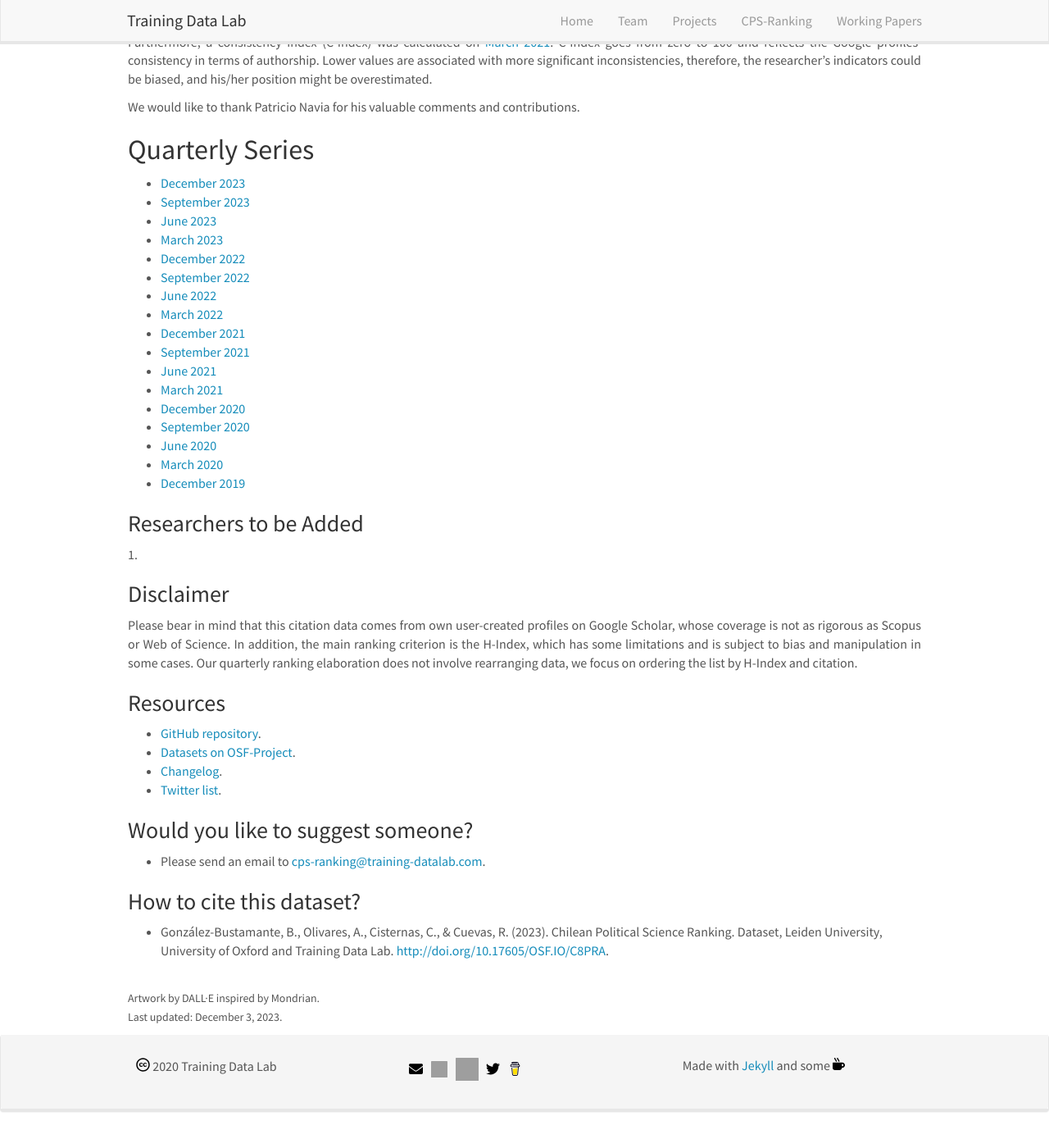
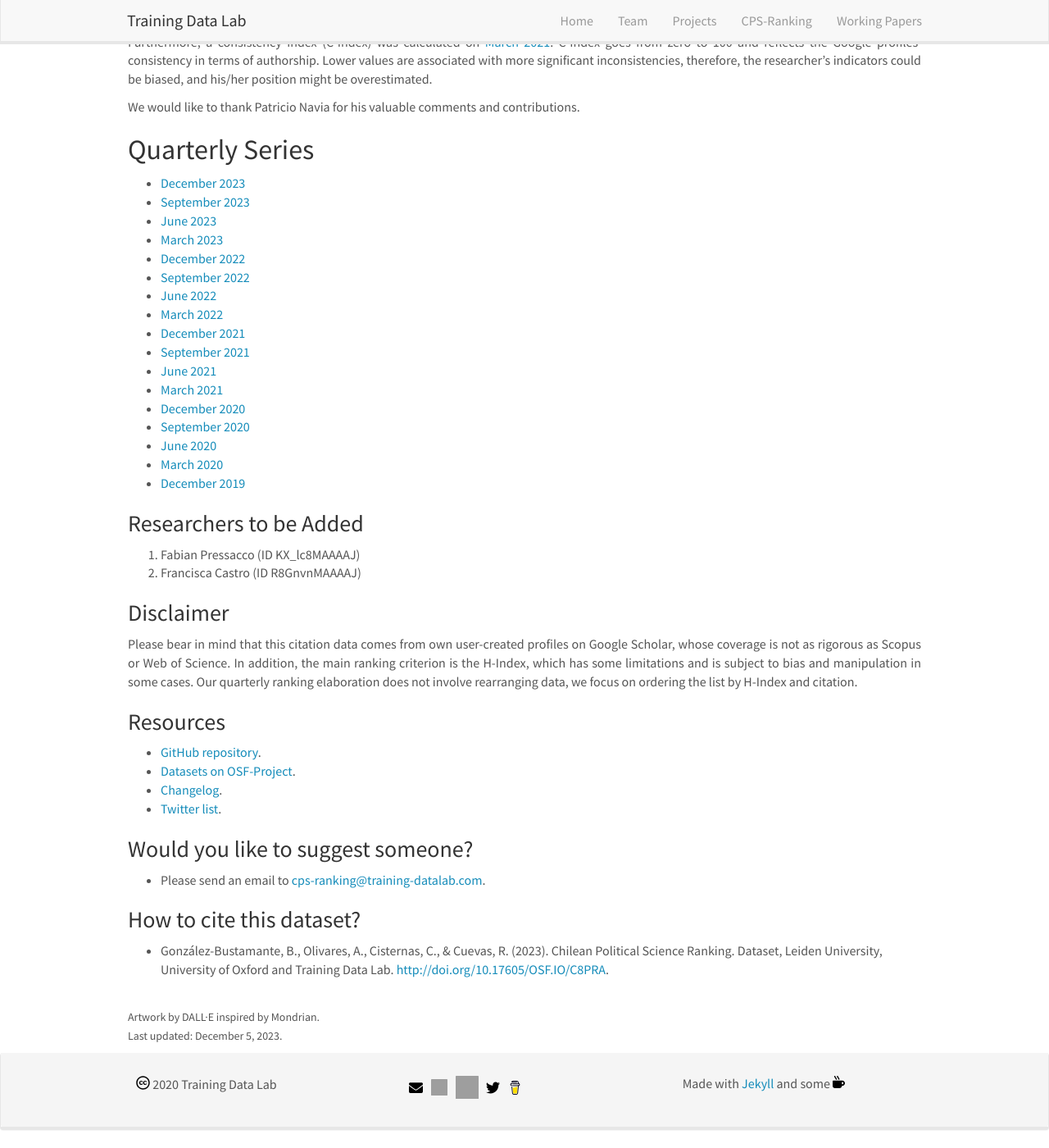
Before and after one commit to training-datalab/old-training-datalab.com, a Jekyll site: the page built from _pages/cps-ranking.md, in a window 1280 px wide and 1400 px high, scrolled down 558 px. Shown: the whole window at 82% size. Built offline with Jekyll 4.4.1, drawn with Linux system fonts in a browser that asks for light colours; nearby versions of some CDN libraries; before the commit the page ends 1936 px from its top, so only the background shows below that.

Commit message:
Update cps-ranking.md

```diff
--- a/_pages/cps-ranking.md
+++ b/_pages/cps-ranking.md
@@ -48,7 +48,8 @@ permalink: /projects/cps-ranking
 
 ### Researchers to be Added
 
-1.
+1. Fabian Pressacco (ID KX_lc8MAAAAJ)
+2. Francisca Castro (ID R8GnvnMAAAAJ)
 
 ### Disclaimer
 
@@ -71,4 +72,4 @@ permalink: /projects/cps-ranking
 
 <br />
 <small>Artwork by DALL·E inspired by Mondrian.</small><br />
-<small>Last updated: December 3, 2023.</small>
+<small>Last updated: December 5, 2023.</small>
```
